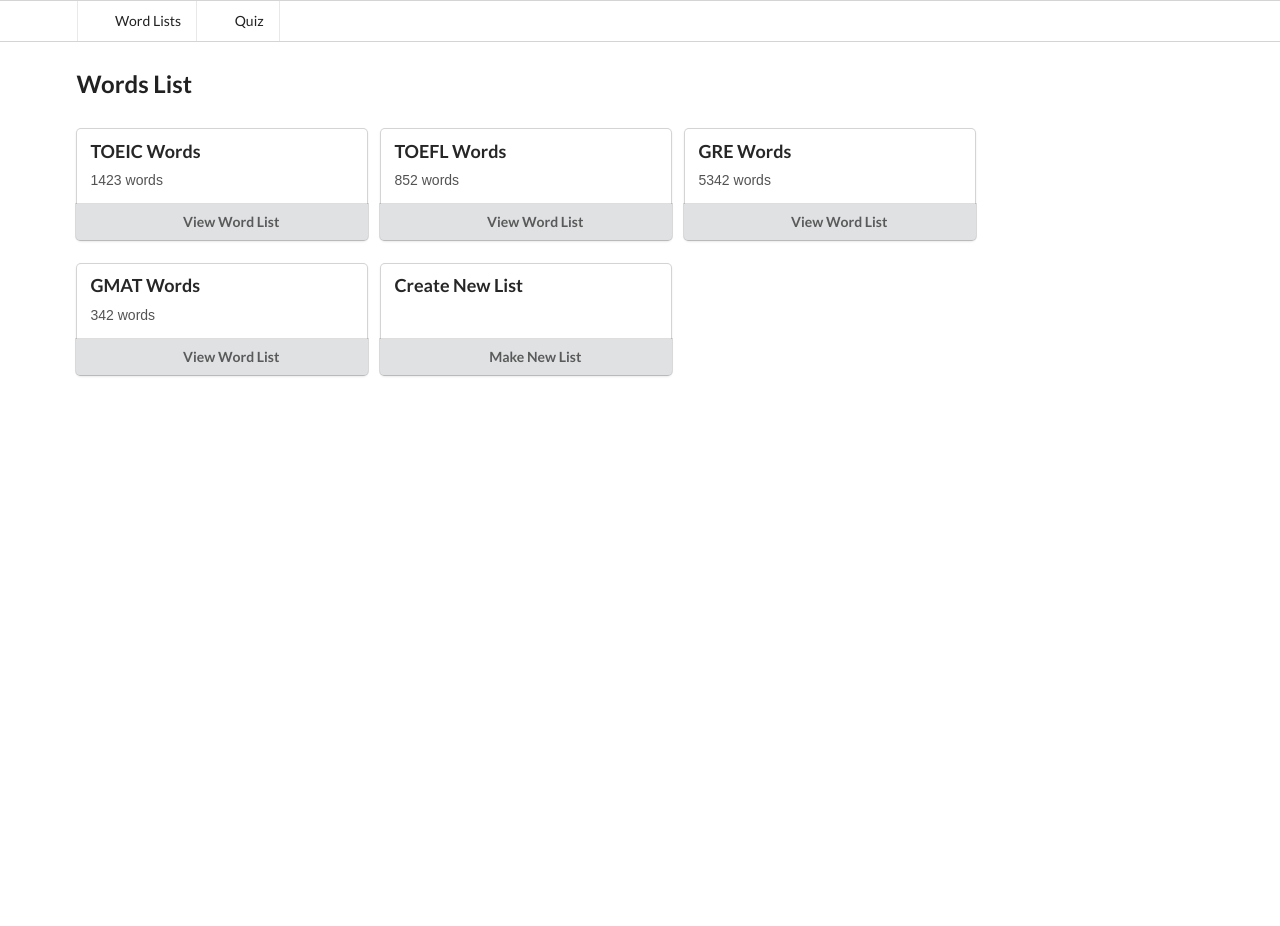
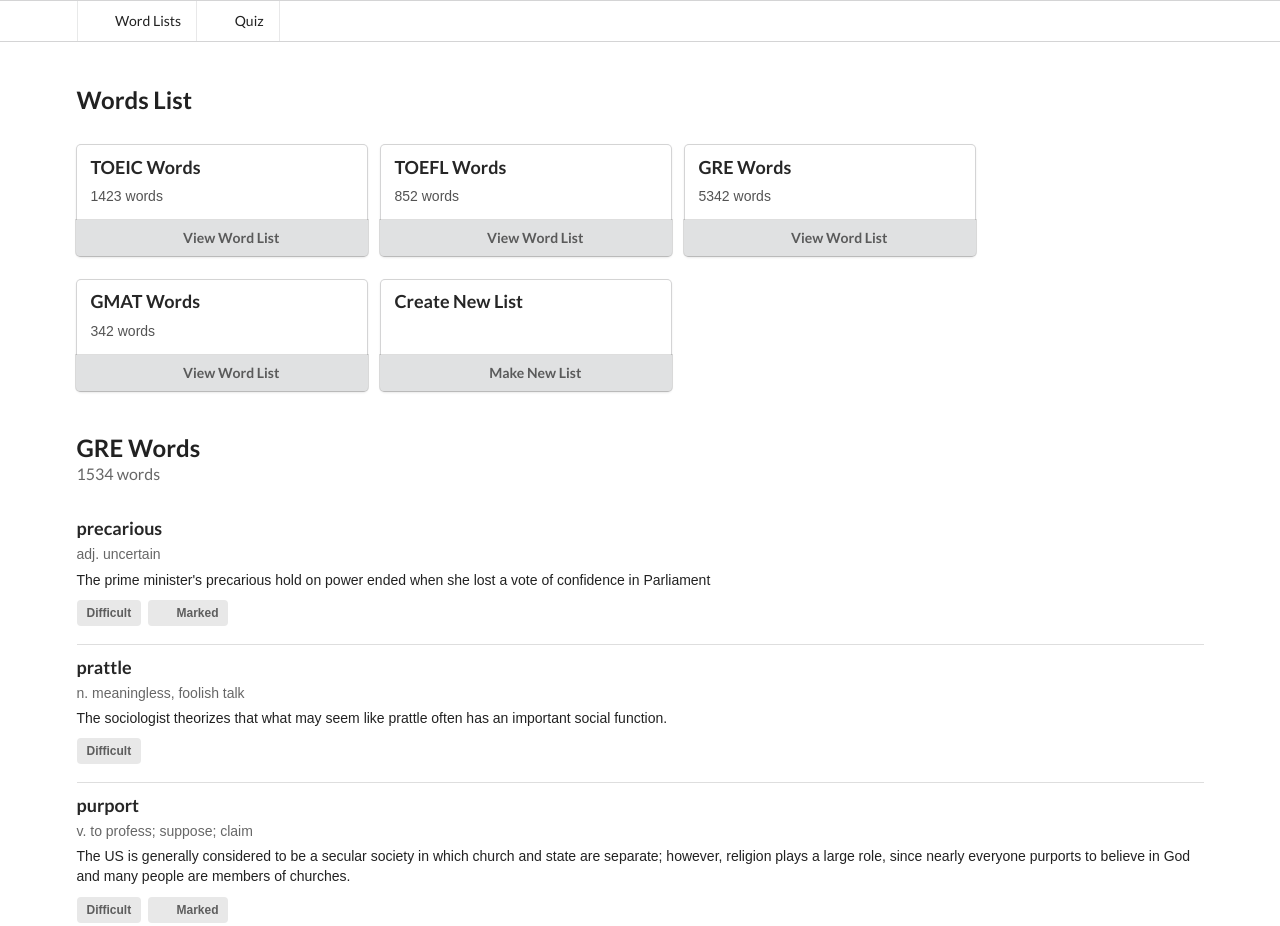
Before and after one commit to paulsoh/FastCampus_ReactLecture, a React (Create React App) app: page / in a window 1280 px wide. Before the commit the page ends 800 px from the top, so only its background shows below. Built offline with nearby package versions, Linux system fonts and the light colour scheme; a web font is replaced by a local one.

Commit message:
Add WordList Component

```diff
--- a/src/App.js
+++ b/src/App.js
@@ -2,6 +2,7 @@
 import AppIntro from './AppIntro';
 import AppHeader from './AppHeader';
 import WordLists from './Containers/WordLists';
+import WordList from './Containers/WordList';
 
 class App extends Component {
   render() {
@@ -19,7 +20,11 @@
         </div>
 
         <div className="ui divider hidden"></div>
+        <div className="ui hidden divider"></div>
         <WordLists />
+        <div className="ui divider hidden"></div>
+        <div className="ui hidden divider"></div>
+        <WordList />
 
       </div>
     );
--- a/src/Containers/WordList.js
+++ b/src/Containers/WordList.js
@@ -0,0 +1,92 @@
+import React from 'react'
+
+
+export default class WordList extends React.Component {
+  render() {
+    return (
+      <div className="ui container">
+        <h2 className="ui header">
+          GRE Words
+          <div className="sub header">
+            1534 words
+          </div>
+        </h2>
+
+        <div className="ui hidden divider"></div>
+
+        <div className="ui divided items">
+          <div className="item">
+            <div className="content">
+              <a className="header">
+                precarious
+              </a>
+              <div className="meta">
+                <span className="cinema">
+                  adj. uncertain
+                </span>
+              </div>
+              <div className="description">
+                <p>
+                  The prime minister's precarious hold on power ended when she lost a vote of confidence in Parliament
+                </p>
+              </div>
+              <div className="extra">
+                <div className="ui label">Difficult</div>
+                <div className="ui label">
+                  <i className="globe icon"></i>
+                  Marked
+                </div>
+              </div>
+            </div>
+          </div>
+
+          <div className="item">
+            <div className="content">
+              <a className="header">
+                prattle
+              </a>
+              <div className="meta">
+                <span className="cinema">
+                  n. meaningless, foolish talk
+                </span>
+              </div>
+              <div className="description">
+                <p>
+                  The sociologist theorizes that what may seem like prattle often has an important social function.
+                </p>
+              </div>
+              <div className="extra">
+                <div className="ui label">Difficult</div>
+              </div>
+            </div>
+          </div>
+
+          <div className="item">
+            <div className="content">
+              <a className="header">
+                purport
+              </a>
+              <div className="meta">
+                <span className="cinema">
+                  v. to profess; suppose; claim
+                </span>
+              </div>
+              <div className="description">
+                <p>
+                  The US is generally considered to be a secular society in which church and state are separate; however, religion plays a large role, since nearly everyone purports to believe in God and many people are members of churches.
+                </p>
+              </div>
+              <div className="extra">
+                <div className="ui label">Difficult</div>
+                <div className="ui label">
+                  <i className="globe icon"></i>
+                  Marked
+                </div>
+              </div>
+            </div>
+          </div>
+        </div>
+      </div>
+    );
+  }
+}
```
